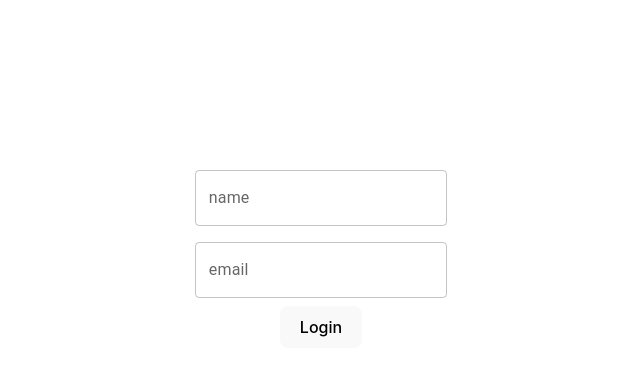
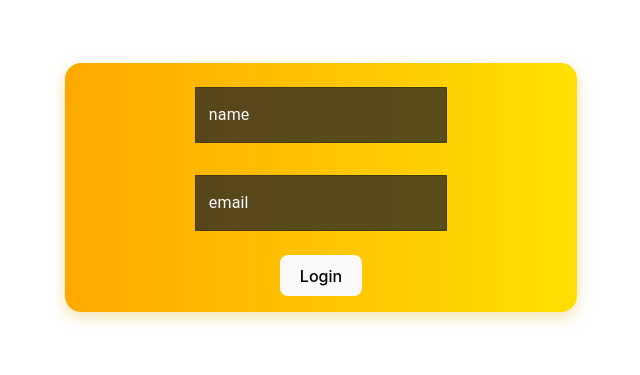
Before and after one commit to waltergpc/fetch_fe_challenge, a React (Vite) app: page / in a window 1280 px wide. Shown: the part 145-520 px from the top of the page, without its empty margins (319-959 px from the left). Built offline with nearby package versions, Linux system fonts and the light colour scheme.

Commit message:
first style login page

```diff
--- a/src/App.css
+++ b/src/App.css
@@ -1,8 +1,30 @@
+:root {
+  --orange-color: #ffa900;
+  --light-purple: #890a74;
+  --dark-purple: #300d38;
+  --indigo-color: #6610f2;
+  --yellow-color: #ffdf02;
+}
+
+
 #root {
   max-width: 1280px;
+  text-align: center;
+}
+
+.section {
+  padding: 2.5rem 0;
+}
+.section-center {
+  width: 90vw;
   margin: 0 auto;
-  padding: 2rem;
-  text-align: center;
+  /*max-width: var(--max-width);*/
+}
+
+.grid-layout {
+  display: grid;
+  align-items: center;
+  justify-content: center;
 }
 
 
@@ -10,8 +32,54 @@
   padding: 2em;
 }
 
+.input-background {
+  background-color: rgba(36, 36, 36, 0.76)
+}
+
 .dog-img {
   width: 5rem;
   height: 5rem;
   border-radius: 1rem;
 }
+
+.searchbar {
+  background-color: var(--light-purple);
+  padding: 0.5rem;
+  display: flex;
+  align-items: center;
+  justify-content: space-evenly;
+  font-weight: bold;
+  width: 100vw;
+  padding: 1rem;
+}
+
+.flex-column {
+  flex-direction: column;
+  flex-wrap: wrap;
+}
+
+.login-card {
+  background: linear-gradient(0.25turn, var(--orange-color), var(--yellow-color));
+  display: grid;
+  gap: 1rem;
+  justify-items: center;;
+  padding: 1rem;
+  border-radius: 1rem;
+  margin: 0.5rem;
+  box-shadow: rgba(212, 173, 18, 0.35) 0px 5px 15px;
+}
+
+.page-section {
+  padding-top: 7rem;
+}
+
+@media screen and (min-width: 992px) {
+  .login-card {
+    width: 40vw;
+  }
+
+  .page-section {
+    padding-top: 12rem;
+  }
+
+}
--- a/src/components/form/Input.tsx
+++ b/src/components/form/Input.tsx
@@ -4,6 +4,7 @@ import TextField from '@mui/material/TextField'
 
 type InputProps = {
 	name: string
+	className?: string
 	value: string
 	type: 'text' | 'email'
 	handleChange: (e: ChangeEvent<HTMLInputElement>) => void
@@ -26,7 +27,8 @@ const Input = ({
 	error,
 	touched,
 	label,
-	onBlur
+	onBlur,
+	className
 }: InputProps) => {
 	return (
 		<Box
@@ -47,12 +49,16 @@ const Input = ({
 						borderColor: '#7b430b'
 					}
 				}}
+				InputLabelProps={{
+					style: { color: '#fff' }
+				}}
 				id="name"
 				label={label || name}
 				variant="outlined"
 				error={error && touched ? true : false}
 				color="primary"
 				onBlur={onBlur}
+				className={className}
 			/>
 		</Box>
 	)
--- a/src/components/form/MultipleSelect.tsx
+++ b/src/components/form/MultipleSelect.tsx
@@ -16,7 +16,7 @@ const MultipleSelect = ({
 	onChange
 }: SelectProps) => {
 	return (
-		<div className="card flex justify-content-center">
+		<div className="card flex justify-content-center flex-direction-row">
 			<label>{label}</label>
 			<MultiSelect
 				value={value}
@@ -26,7 +26,7 @@ const MultipleSelect = ({
 				display="chip"
 				placeholder="Filter by Breed"
 				className="w-full md:w-20rem"
-				maxSelectedLabels={2}
+				maxSelectedLabels={1}
 			/>
 		</div>
 	)
--- a/src/components/modal/Modal.tsx
+++ b/src/components/modal/Modal.tsx
@@ -7,7 +7,7 @@ type ModalProps = {
 	content?: Dog
 	headerText: string
 	onHide: () => void
-	FooterContent?: () => JSX.Element
+	FooterContent?: JSX.Element
 	isLoading?: boolean
 	error?: boolean
 	errorMessage?: string
--- a/src/components/modal/ModalFooter.tsx
+++ /dev/null
@@ -1,12 +0,0 @@
-import { Button } from 'primereact/button'
-
-const ModalFooterButtons = () => {
-	return (
-		<div>
-			<Button label="No" icon="pi pi-times" className="p-button-text" />
-			<Button label="Yes" icon="pi pi-check" autoFocus />
-		</div>
-	)
-}
-
-export default ModalFooterButtons
--- /dev/null
+++ b/src/components/modal/ModalFooterButtons.tsx
@@ -0,0 +1,30 @@
+import { Button } from 'primereact/button'
+
+type ButtonProps = {
+	firstText: string
+	secondText: string
+	firstCallback?: () => void
+	secondCallback?: () => void
+}
+
+const ModalFooterButtons = ({
+	firstText,
+	secondText,
+	firstCallback,
+	secondCallback
+}: ButtonProps) => {
+	return (
+		<div>
+			<Button label={firstText} icon="pi pi-times" onClick={firstCallback} />
+			<Button
+				label={secondText}
+				className="p-button-text"
+				icon="pi pi-check"
+				autoFocus
+				onClick={secondCallback}
+			/>
+		</div>
+	)
+}
+
+export default ModalFooterButtons
--- a/src/components/searchbar/SearchBar.tsx
+++ b/src/components/searchbar/SearchBar.tsx
@@ -50,7 +50,7 @@ const SearchBar = () => {
 	}
 
 	return (
-		<form onSubmit={handleSubmit}>
+		<form onSubmit={handleSubmit} className="searchbar">
 			<h3>Search dogs by:</h3>
 
 			<MultipleSelect
@@ -69,6 +69,7 @@ const SearchBar = () => {
 				error={errors.maxAge}
 				touched={touched.minAge}
 				onBlur={handleBlur}
+				className="input-background"
 			/>
 			<Input
 				name="minAge"
@@ -79,6 +80,7 @@ const SearchBar = () => {
 				error={errors.minAge}
 				touched={touched.minAge}
 				onBlur={handleBlur}
+				className="input-background"
 			/>
 
 			<button type="submit">Search</button>
--- a/src/context/Dogs/DogContext.ts
+++ b/src/context/Dogs/DogContext.ts
@@ -7,6 +7,7 @@ export const DogContext = createContext<DogContextData>({
 	searchUrl: '/dogs/search?sort=breed:asc&size=25&from=0',
 	selectedBreeds: [],
 	updateDogState: () => {},
+	updateSelectedDogs: () => {},
 	maxAge: '',
 	minAge: '',
 	page: 1,
--- a/src/index.css
+++ b/src/index.css
@@ -24,9 +24,6 @@ a:hover {
 }
 
 body {
-  margin: 0;
-  display: flex;
-  place-items: center;
   min-width: 320px;
   min-height: 100vh;
 }
@@ -43,12 +40,14 @@ button {
   font-size: 1em;
   font-weight: 500;
   font-family: inherit;
+  width: fit-content;
   background-color: #1a1a1a;
   cursor: pointer;
-  transition: border-color 0.25s;
+  transition: all 0.2s ease-out;
 }
 button:hover {
   border-color: #646cff;
+  background-color: #646cff;
 }
 button:focus,
 button:focus-visible {
--- a/src/pages/Dogs.tsx
+++ b/src/pages/Dogs.tsx
@@ -7,7 +7,7 @@ import Pagination from '../components/table/Pagination'
 import { createFinalSearchUrl } from '../utils/addStringToUrl'
 import { columns } from '../utils/dogTableColumns'
 import Modal from '../components/modal/Modal'
-import ModalFooter from '../components/modal/ModalFooter'
+import ModalFooterButtons from '../components/modal/ModalFooterButtons'
 import { MouseEvent, useState } from 'react'
 
 const Dogs = () => {
@@ -38,14 +38,18 @@ const Dogs = () => {
 	} = useQuery({
 		queryKey: ['match'],
 		queryFn: () => getMatchedDog(selectedDogs),
-		enabled: false,
-		staleTime: 3000
+		enabled: false
 	})
 
 	const handleMatchSubmit = async (e: MouseEvent<HTMLButtonElement>) => {
 		e.preventDefault()
 		await refetchMatch()
 		setIsModalOpen(true)
+	}
+
+	const handleSelectionReset = () => {
+		setIsModalOpen(false)
+		updateSelectedDogs([])
 	}
 
 	const onPageChange = (newPage: number, newSkip: number) => {
@@ -68,19 +72,35 @@ const Dogs = () => {
 	}
 
 	return (
-		<section>
+		<section className="section section-center">
 			<h2>Dogs</h2>
 			<SearchBar />
-			<button type="submit" onClick={handleMatchSubmit}>
-				Find Match
-			</button>
+			<div>
+				<button type="submit" onClick={handleMatchSubmit}>
+					Find Match
+				</button>
+				{matchDogData && (
+					<button type="submit" onClick={() => setIsModalOpen(true)}>
+						See current Match
+					</button>
+				)}
+			</div>
 
 			<Modal
 				visible={isModalOpen}
 				headerText="Meet your adoption match Pal!"
 				content={matchDogData}
 				onHide={() => setIsModalOpen(false)}
-				FooterContent={ModalFooter}
+				FooterContent={
+					<ModalFooterButtons
+						firstText="Continue with this match"
+						secondText="Select Again"
+						secondCallback={handleSelectionReset}
+						firstCallback={() => {
+							console.log('Continue with documentation')
+						}}
+					/>
+				}
 				isLoading={isMatchLoading}
 				error={isMatchError}
 				errorMessage="An error happened while getting your matched buddy, please try again later"
--- a/src/pages/Login.tsx
+++ b/src/pages/Login.tsx
@@ -44,8 +44,8 @@ const Login = () => {
 	}
 
 	return (
-		<>
-			<form onSubmit={handleSubmit}>
+		<section className="grid-layout page-section">
+			<form onSubmit={handleSubmit} className="login-card">
 				<Input
 					name="name"
 					value={values.name}
@@ -54,6 +54,7 @@ const Login = () => {
 					error={errors.name}
 					touched={touched.name}
 					onBlur={handleBlur}
+					className="input-background"
 				/>
 
 				<Input
@@ -64,10 +65,11 @@ const Login = () => {
 					error={errors.email}
 					touched={touched.email}
 					onBlur={handleBlur}
+					className="input-background"
 				/>
 				<button type="submit">Login</button>
 			</form>
-		</>
+		</section>
 	)
 }
 
--- a/src/types/types.tsx
+++ b/src/types/types.tsx
@@ -28,7 +28,7 @@ export interface DogState extends SearchParams {
 
 export interface DogContextData extends DogState {
 	updateDogState: (arg: Partial<DogState>) => void
-	updateSelectedDogs?: (arg: Dog[]) => void
+	updateSelectedDogs: (arg: Dog[]) => void
 	selectedDogs: Dog[]
 }
 
```
